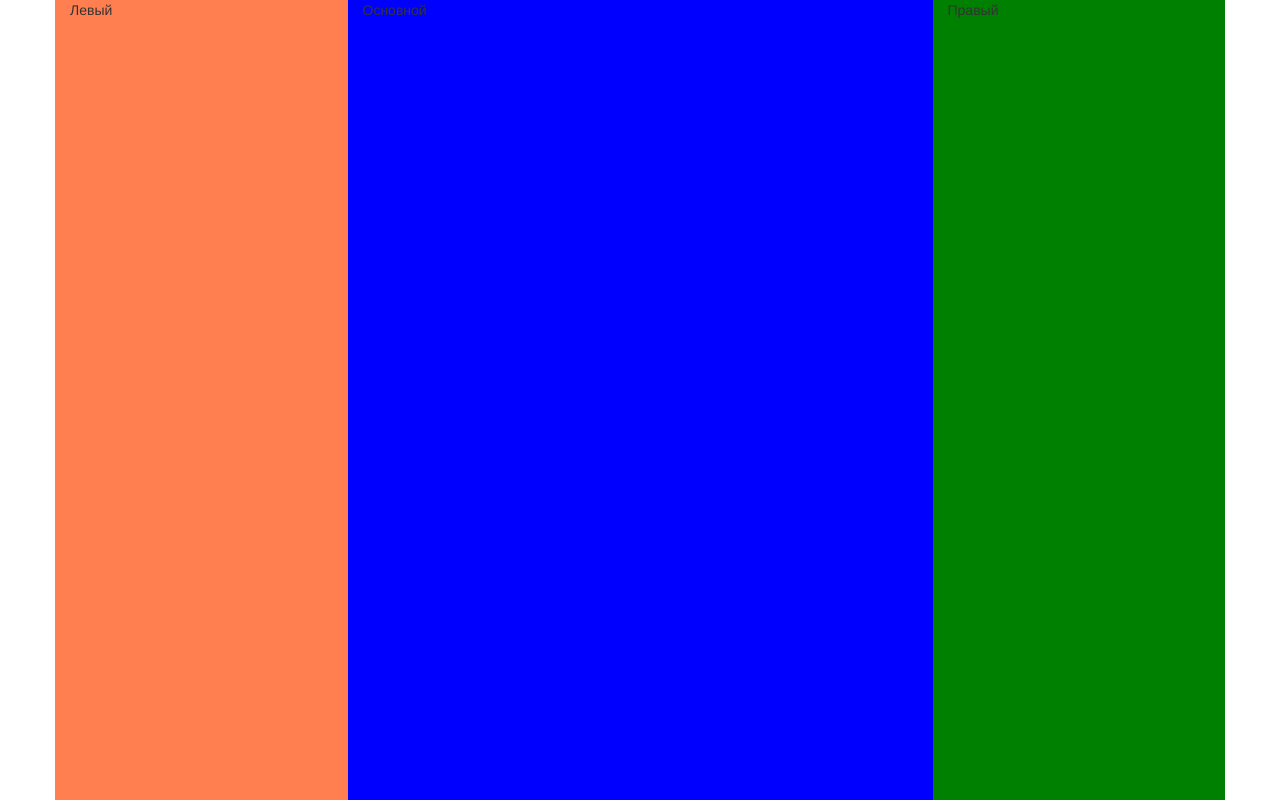
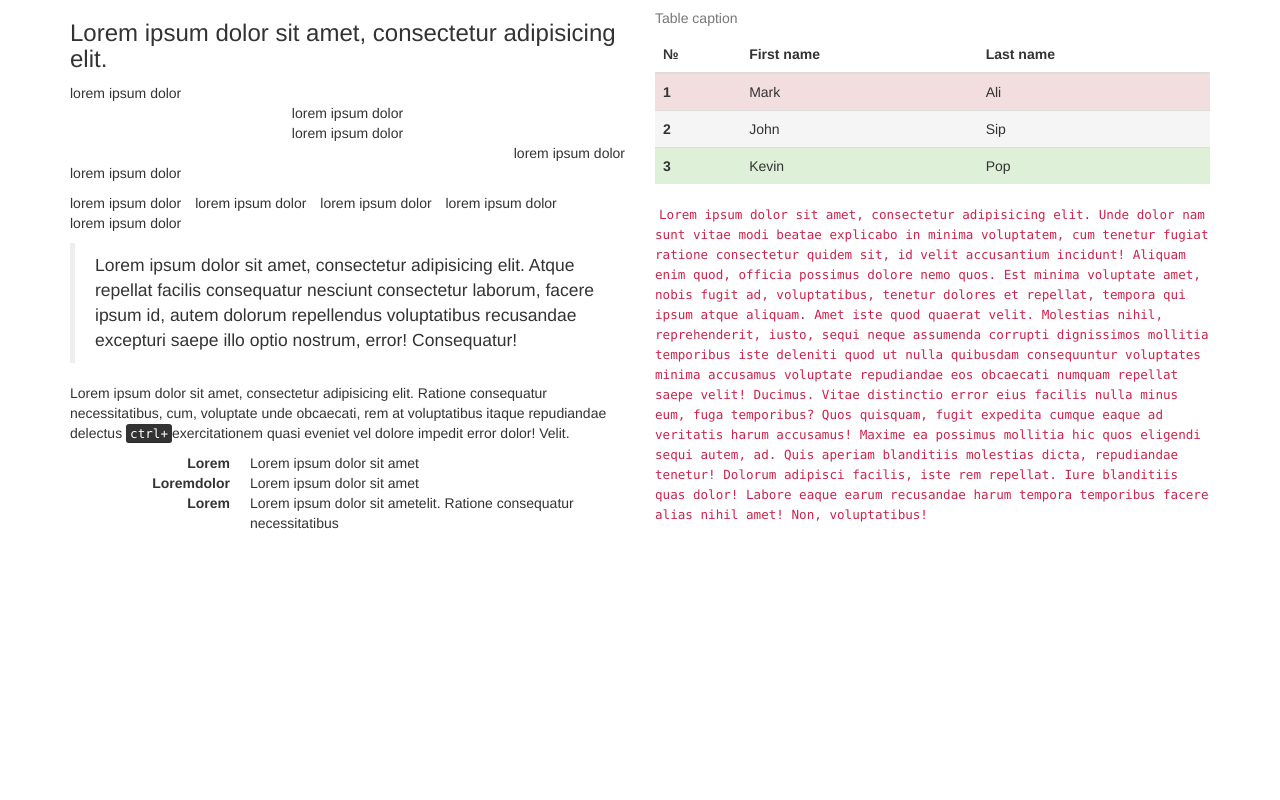
Before and after one commit to Vimpbox/ubwp, a plain HTML site: page container.html in a window 1280 px wide. Drawn offline with Linux system fonts and the light colour scheme.

Commit message:
table-offset-text

```diff
--- a/container.html
+++ b/container.html
@@ -10,9 +10,72 @@
 <body>
 		<div class="container bs-cont">
 			<div class="row">
-				<div class="col-md-3 col-sm-3 bs-col sidebar-1">Левый</div>
-				<div class="col-md-6 col-sm-9 bs-col main">Основной</div>
-				<div class="col-md-3 col-sm-12 bs-col sidebar-2">Правый</div>
+				<div class="col-md-6 sidebar-1 bs-col">
+					<h3 class="bs-h3">
+						Lorem ipsum dolor sit amet, consectetur adipisicing elit.
+					</h3>
+					<ul class="list-unstyled bs-ul">
+						<li>lorem ipsum dolor</li>
+						<li class="text-center">lorem ipsum dolor</li>
+						<li class="text-center">lorem ipsum dolor</li>
+						<li class="text-right">lorem ipsum dolor</li>
+						<li>lorem ipsum dolor</li>
+					</ul>
+					<ul class="list-inline bs-ul">
+						<li>lorem ipsum dolor</li>
+						<li class="text-center">lorem ipsum dolor</li>
+						<li class="text-center">lorem ipsum dolor</li>
+						<li class="text-right">lorem ipsum dolor</li>
+						<li>lorem ipsum dolor</li>
+					</ul>
+					<blockquote>Lorem ipsum dolor sit amet, consectetur adipisicing elit. Atque repellat facilis consequatur nesciunt consectetur laborum, facere ipsum id, autem dolorum repellendus voluptatibus recusandae excepturi saepe illo optio nostrum, error! Consequatur!</blockquote>
+					<p>Lorem ipsum dolor sit amet, consectetur adipisicing elit. Ratione consequatur necessitatibus, cum, voluptate unde obcaecati, rem at voluptatibus itaque repudiandae delectus <kbd>ctrl+</kbd>exercitationem quasi eveniet vel dolore impedit error dolor! Velit.</p>
+					<dl class="dl-horizontal bs-dl">
+					<dt>Lorem</dt>
+					<dd>Lorem ipsum dolor sit amet</dd>
+					<dt>Loremdolor</dt>
+					<dd>Lorem ipsum dolor sit amet</dd>
+					<dt>Lorem</dt>
+					<dd>Lorem ipsum dolor sit ametelit. Ratione consequatur necessitatibus</dd>
+					</dl>
+				</div>
+				<div class="col-md-6 sidebar-2 bs col">
+					<table class="table table-hover">
+					<caption>Table caption</caption>
+					<thead>
+						<tr>
+							<th>№</th>
+							<th>First name</th>
+							<th>Last name</th>
+						</tr>
+					</thead>
+					<tbody>
+					<tr class="danger">
+						<th scope="row">1</th>
+						<td>Mark</td>
+						<td>Ali</td>
+					</tr>
+					<tr class="active">
+						<th scope="row">2</th>
+						<td>John</td>
+						<td>Sip</td>
+					</tr>
+					<tr class="success">
+						<th scope="row">3</th>
+						<td>Kevin</td>
+						<td>Pop</td>
+					<tr>
+					</tr>
+					</tbody>
+					</table>
+					<code>
+						<span>Lorem ipsum dolor sit amet, consectetur adipisicing elit. Unde dolor nam sunt vitae modi beatae explicabo in minima voluptatem, cum tenetur fugiat ratione consectetur quidem sit, id velit accusantium incidunt!</span>
+						<span>Aliquam enim quod, officia possimus dolore nemo quos. Est minima voluptate amet, nobis fugit ad, voluptatibus, tenetur dolores et repellat, tempora qui ipsum atque aliquam. Amet iste quod quaerat velit.</span>
+						<span>Molestias nihil, reprehenderit, iusto, sequi neque assumenda corrupti dignissimos mollitia temporibus iste deleniti quod ut nulla quibusdam consequuntur voluptates minima accusamus voluptate repudiandae eos obcaecati numquam repellat saepe velit! Ducimus.</span>
+						<span>Vitae distinctio error eius facilis nulla minus eum, fuga temporibus? Quos quisquam, fugit expedita cumque eaque ad veritatis harum accusamus! Maxime ea possimus mollitia hic quos eligendi sequi autem, ad.</span>
+						<span>Quis aperiam blanditiis molestias dicta, repudiandae tenetur! Dolorum adipisci facilis, iste rem repellat. Iure blanditiis quas dolor! Labore eaque earum recusandae harum tempora temporibus facere alias nihil amet! Non, voluptatibus!</span>
+					</code>
+				</div>
 			</div>
 		</div>
 </body>
--- a/css/style.css
+++ b/css/style.css
@@ -3,38 +3,26 @@ body{
 }
 
 .bs-cont{
-	background-color: gold;
 	height: 100vh;
 }
 .bs-col{
 	height: 100vh;
 }
-/*
-.bs-col:nth-child(odd){
-background-color: ;
+
+.sidebar-1{
+
 }
 
-.bs-col:nth-child(even){
-background-color: green;
-}
-*/
-.sidebar-1{
-	background-color: coral;
-}
-.main{
-	background-color: blue;
-}
-.sidebar-2{
-	background-color: green;
+code{
+	background-color: transparent;
 }
 
+
 @media (max-width: 992px){
-	.sidebar-1, .main{
+	.sidebar-1{
 		height: 80vh;
 	}
-	.sidebar-2{
-		height: 20vh;
-	}
+
 }
 
 
@@ -42,10 +30,5 @@ background-color: green;
 	.sidebar-1{
 		height: 20vh;
 	}
-	.main{
-		height: 60vh;
-	}
-	.sidebar-2{
-		height: 20vh;
-	}
+
 }
```
